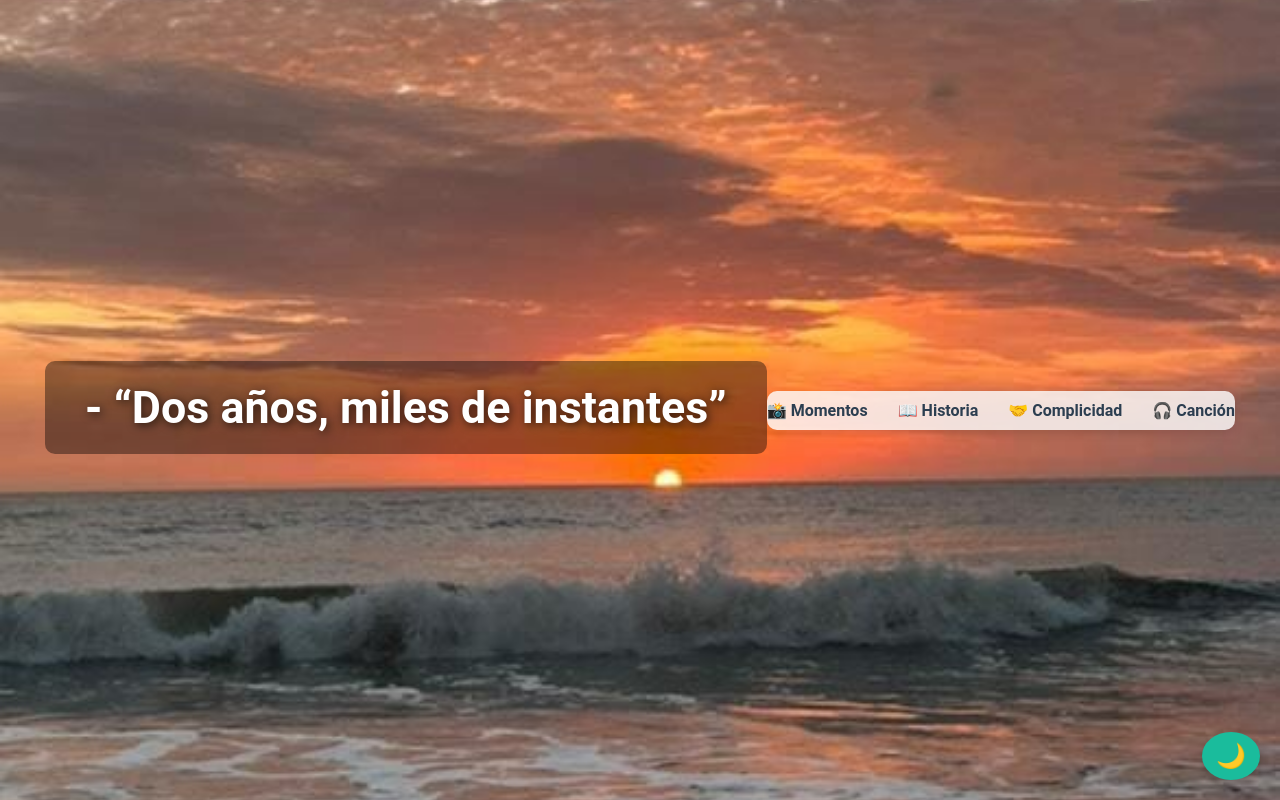
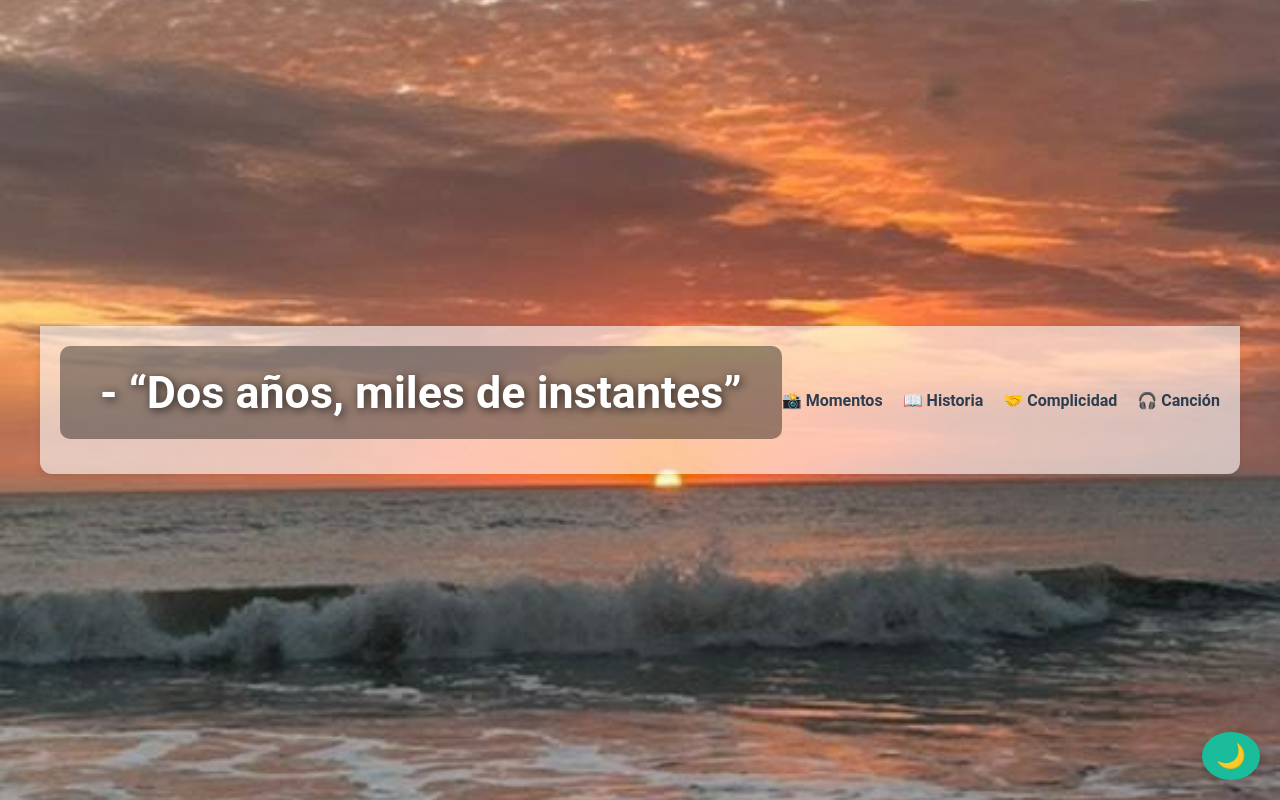
Before and after one commit to Robustiano23/2aniosconpami, a plain HTML site: page index.html in a window 1280 px wide. Shown: the top 800 px of the page. Drawn offline with Linux system fonts and the light colour scheme.

Commit message:
Actualizacion de pagina

```diff
--- a/css/style.css
+++ b/css/style.css
@@ -37,27 +37,39 @@ h1 {
   border-radius: 10px;
 }
 
-.navegacion {
-  margin-top: 20px;
-  background-color: rgba(255,255,255,0.8);
-  padding: 10px 0;
-  border-radius: 10px;
-  box-shadow: 0 4px 10px rgba(0,0,0,0.1);
+
+
+/* Contenedor del header */
+.contenedor-header {
+  display: flex;
+  justify-content: space-between;
+  align-items: center;
+  flex-wrap: wrap;
+  padding: 20px;
+  background-color: rgba(255, 255, 255, 0.6);
+  border-radius: 0 0 12px 12px;
+  box-shadow: 0 2px 8px rgba(0,0,0,0.1);
 }
 
+/* Estilo del título */
+.contenedor-header h1 {
+  font-size: 1.8rem;
+  margin: 0;
+}
+
+/* Menú de navegación */
 .navegacion ul {
   display: flex;
-  justify-content: center;
-  gap: 30px;
+  gap: 20px;
   list-style: none;
+  padding: 0;
   margin: 0;
-  padding: 0;
 }
 
 .navegacion a {
   text-decoration: none;
+  color: #2c3e50;
   font-weight: bold;
-  color: #2c3e50;
   transition: color 0.3s ease;
 }
 
--- a/index.html
+++ b/index.html
@@ -8,8 +8,8 @@
 </head>
 <body>
 <header class="encabezado">
-  <h1>- “Dos años, miles de instantes”
-</h1>
+  <div class="contenedor-header">
+    <h1>- “Dos años, miles de instantes”</h1>
 
 <nav class="navegacion">
   <ul>
@@ -19,6 +19,9 @@
     <li><a href="#tema">🎧 Canción</a></li>
   </ul>
 </nav>
+
+  </div>
+
 
 
 </header>
```
